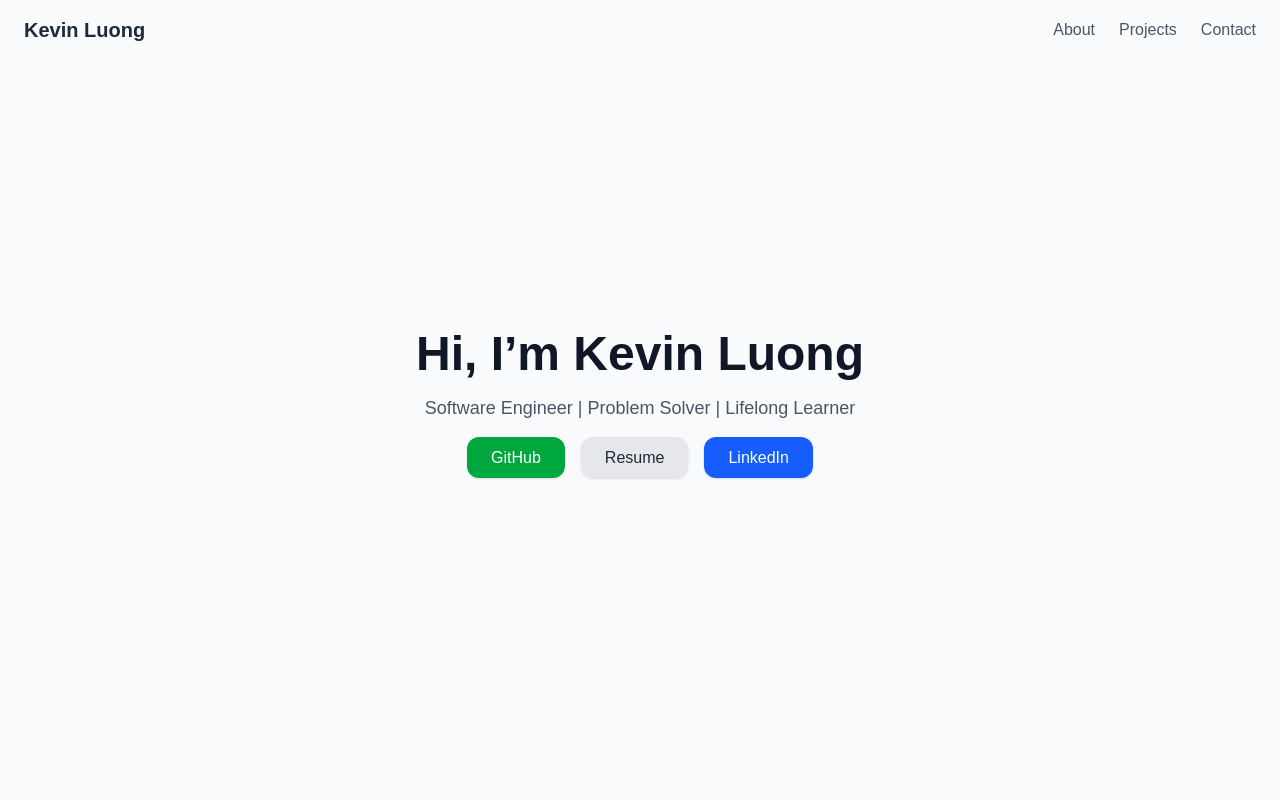
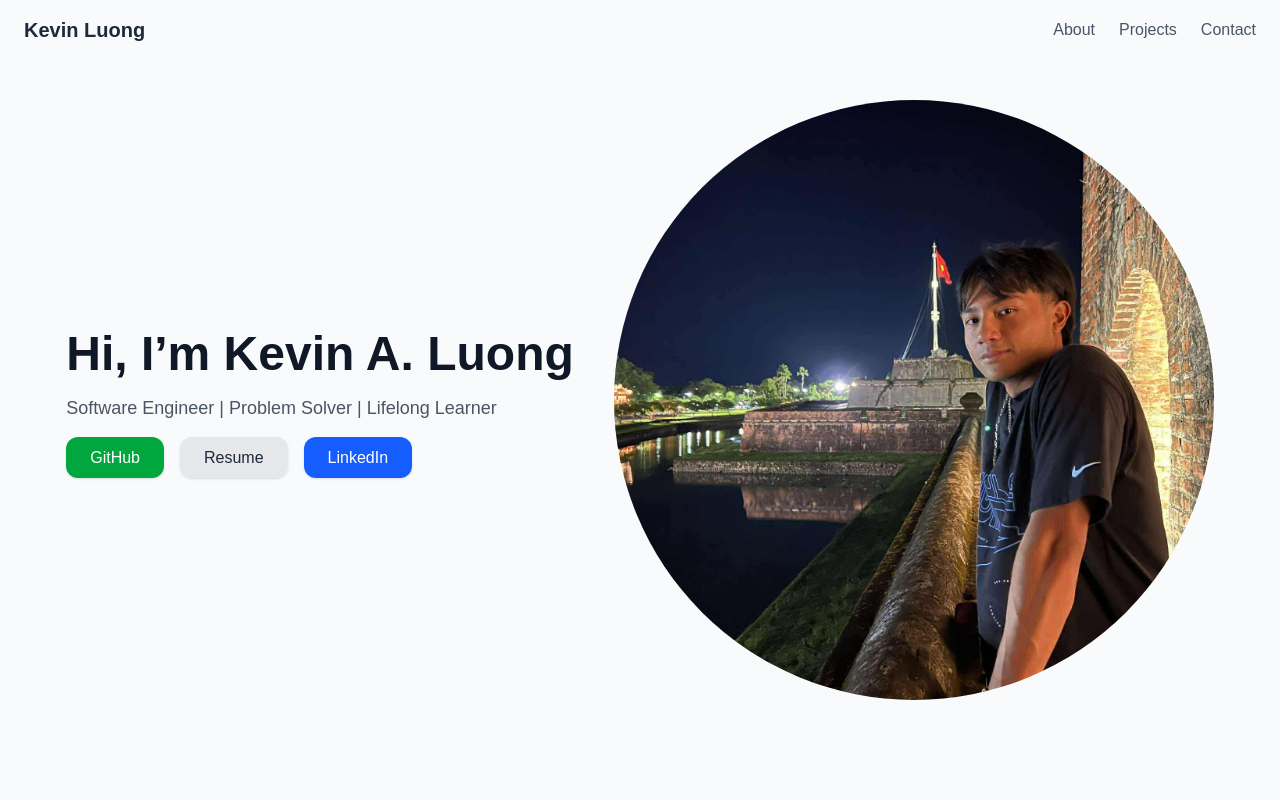
Before and after one commit to kal4615/Personal-Website, a Next.js app in the folder Personal-Website/: page / in a window 1280 px wide. Shown: the top 800 px of the page. Built offline with nearby package versions, Linux system fonts and the light colour scheme.

Commit message:
new pictures

```diff
--- a/Personal-Website/src/app/layout.tsx
+++ b/Personal-Website/src/app/layout.tsx
@@ -13,7 +13,7 @@ const geistMono = Geist_Mono({
 });
 
 export const metadata: Metadata = {
-  title: "Kevin Luong's Site",
+  title: "Kevin A. Luong's Site",
   description: "Kevin Luong's Personal Website",
 };
 
--- a/Personal-Website/src/components/Home/About.tsx
+++ b/Personal-Website/src/components/Home/About.tsx
@@ -3,15 +3,19 @@ import Image from 'next/image';
 export default function About(){
     return(
         <section id="about" className="py-20 max-w-6xl mx-auto px-6">
+            <div className = "flex flex-row gap-10">
+                <div className = "flex flex-col">
                     <h2 className="text-3xl font-bold mb-6">About Me</h2>
                     <div className = "flex flex-row">
                         <p className="text-gray-700 leading-relaxed">
                         At a young age, I already had dreams and aspirations of becoming a Software Engineering. As of August 4, 2025,
                         I have graduated from RIT with my B.S. in Software Engineering with a minor in Statistics. My goal is to use my knowledge and expertise in
                         full stack web development, database management, and data analytics to design, build, and produce scalable systems
-                that solve real-world problem. Along the way I hope to learn and discover many new technologies as I am eager and open to
+                        that solve real-world problems. Along the way I hope to learn and discover many new technologies as I am eager and open to
                         expanding my horizons.
                         </p>
+                    </div>
+                </div>
                 <div className="relative w-150 h-150 md:w-150 md:h-150 flex-shrink-0">
                     <Image
                         src="/images/future-goals.jpg" // The path to your image in the public folder
--- a/Personal-Website/src/components/Home/Hero.tsx
+++ b/Personal-Website/src/components/Home/Hero.tsx
@@ -1,7 +1,11 @@
+import Image from 'next/image';
+
 export default function Hero() {
   return (
-      <section className="flex flex-col items-center justify-center h-screen text-center">
-        <h1 className="text-5xl font-bold">Hi, I’m Kevin Luong</h1>
+      <section className="flex flex-col items-center justify-center h-screen text-left">
+        <div className ="flex flex-row gap-10">
+          <div className ="flex flex-col justify-center">
+            <h1 className="text-5xl font-bold">Hi, I’m Kevin A. Luong</h1>
             <p className="mt-4 text-lg text-gray-600">
               Software Engineer | Problem Solver | Lifelong Learner
             </p>
@@ -31,6 +35,17 @@ export default function Hero() {
                 LinkedIn
               </a>
             </div>
+          </div>
+          <div className="flex flex-col justify-center h-screen text-center relative w-150 h-150 md:w-150 md:h-150 flex-shrink-0">
+              <Image
+                  src="/images/hueImperialPic.jpg" // The path to your image in the public folder
+                  alt="A picture of Kevin Luong"
+                  layout="fill" // Makes the image fill the container
+                  objectFit="cover" // Ensures the image covers the area without distortion
+                  className="rounded-full" // This Tailwind class makes the image circular
+              />
+          </div>
+        </div>
       </section>
   );
 }
```
Also changed, not shown: Personal-Website/public/images/hueImperialPic.jpg (added), 1 other file (tests, documents, lock files or other folders). Lines whose indentation alone changed are shown as unchanged.
